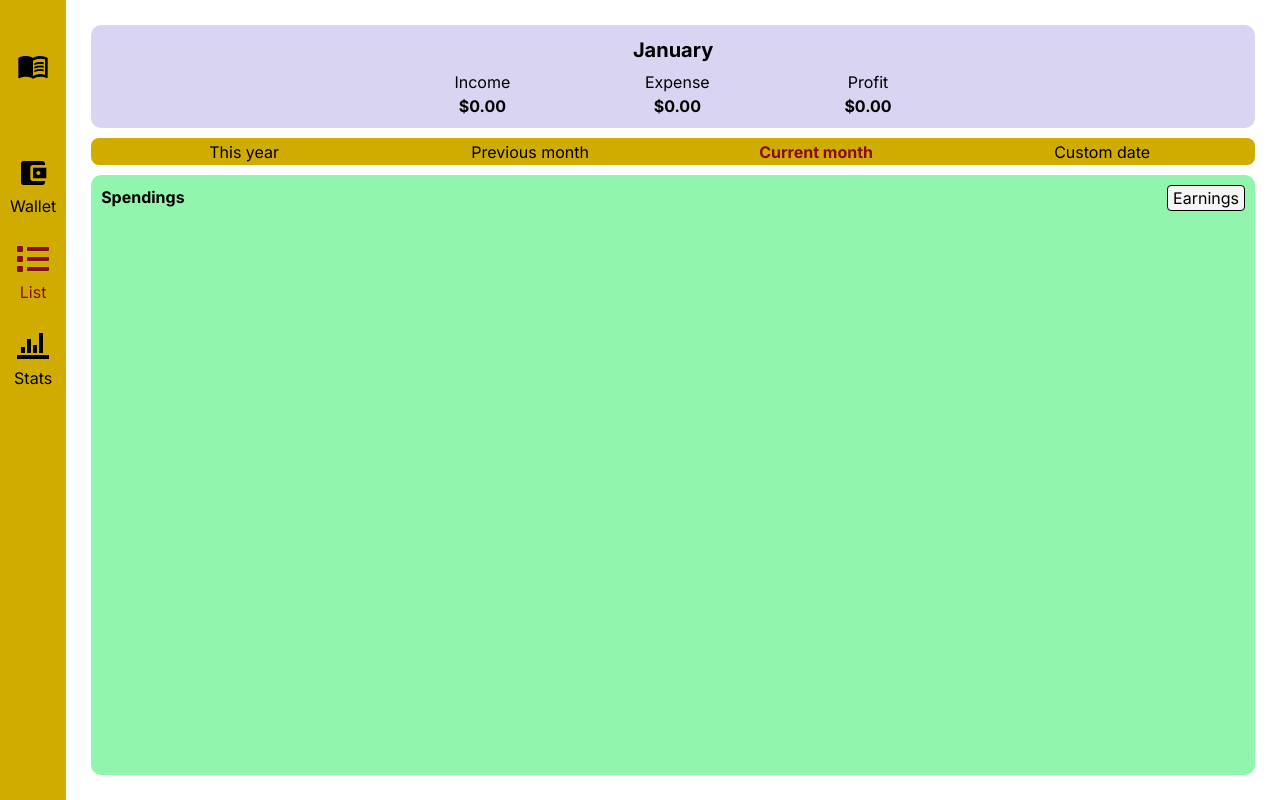
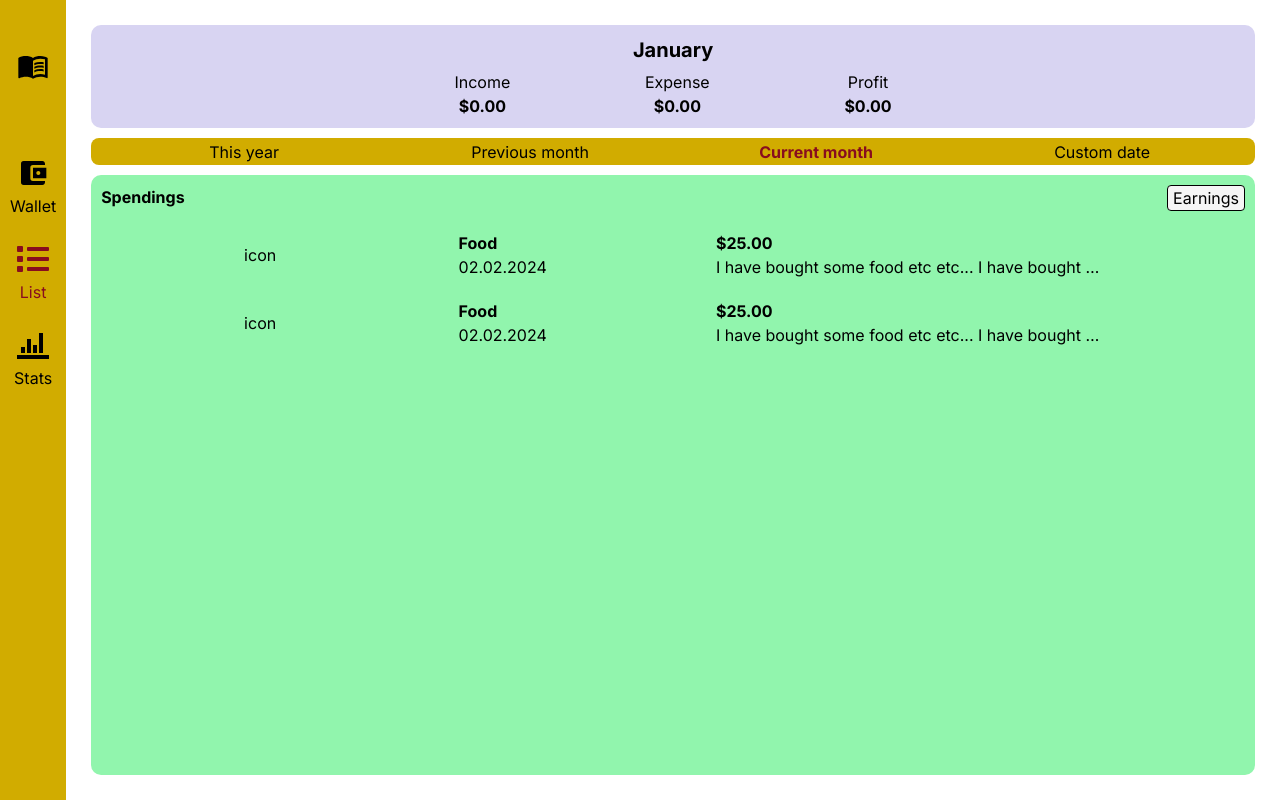
Before and after one commit to eimuciu/cash-tracker, a Next.js app: page /list in a window 1280 px wide. Built offline with nearby package versions, Linux system fonts and the light colour scheme.

Commit message:
adding listElement

```diff
--- a/src/app/components/pages/list/index.tsx
+++ b/src/app/components/pages/list/index.tsx
@@ -1,5 +1,6 @@
 import LayoutWrapper from '../../layoutWrapper';
 import { colorPalette } from '@/utils/themeUnits';
+import ListElement from './listElement';
 
 export default function ListPage() {
   return (
@@ -17,6 +18,10 @@ export default function ListPage() {
             Earnings
           </button>
         </div>
+        <div>
+          <ListElement />
+          <ListElement />
+        </div>
       </section>
     </LayoutWrapper>
   );
--- /dev/null
+++ b/src/app/components/pages/list/listElement/index.tsx
@@ -0,0 +1,23 @@
+export default function ListElement() {
+  return (
+    <div className="w-[75%] my-[20px] mx-auto flex items-center md:w-[95%]">
+      <div className="w-[25%]">icon</div>
+      <div className="w-[30%]">
+        <p className="font-bold">Food</p>
+        <p>02.02.2024</p>
+      </div>
+      <div
+        className="w-[45%]"
+        style={{
+          overflow: 'hidden',
+          whiteSpace: 'nowrap',
+          textOverflow: 'ellipsis',
+        }}
+      >
+        <p className="font-bold">$25.00</p>
+
+          I have bought some food etc etc... I have bought some food etc etc...
+      </div>
+    </div>
+  );
+}
```
